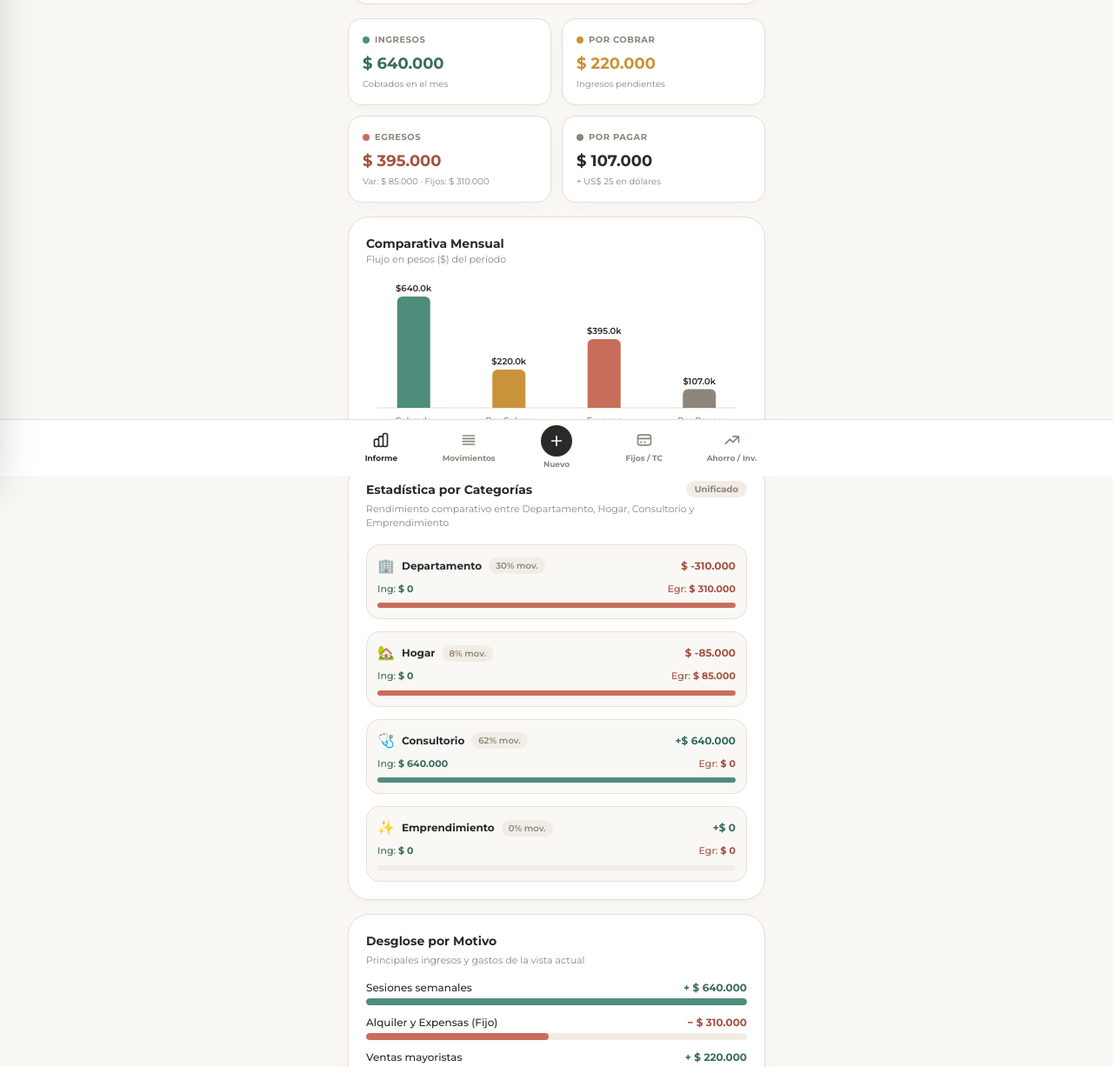
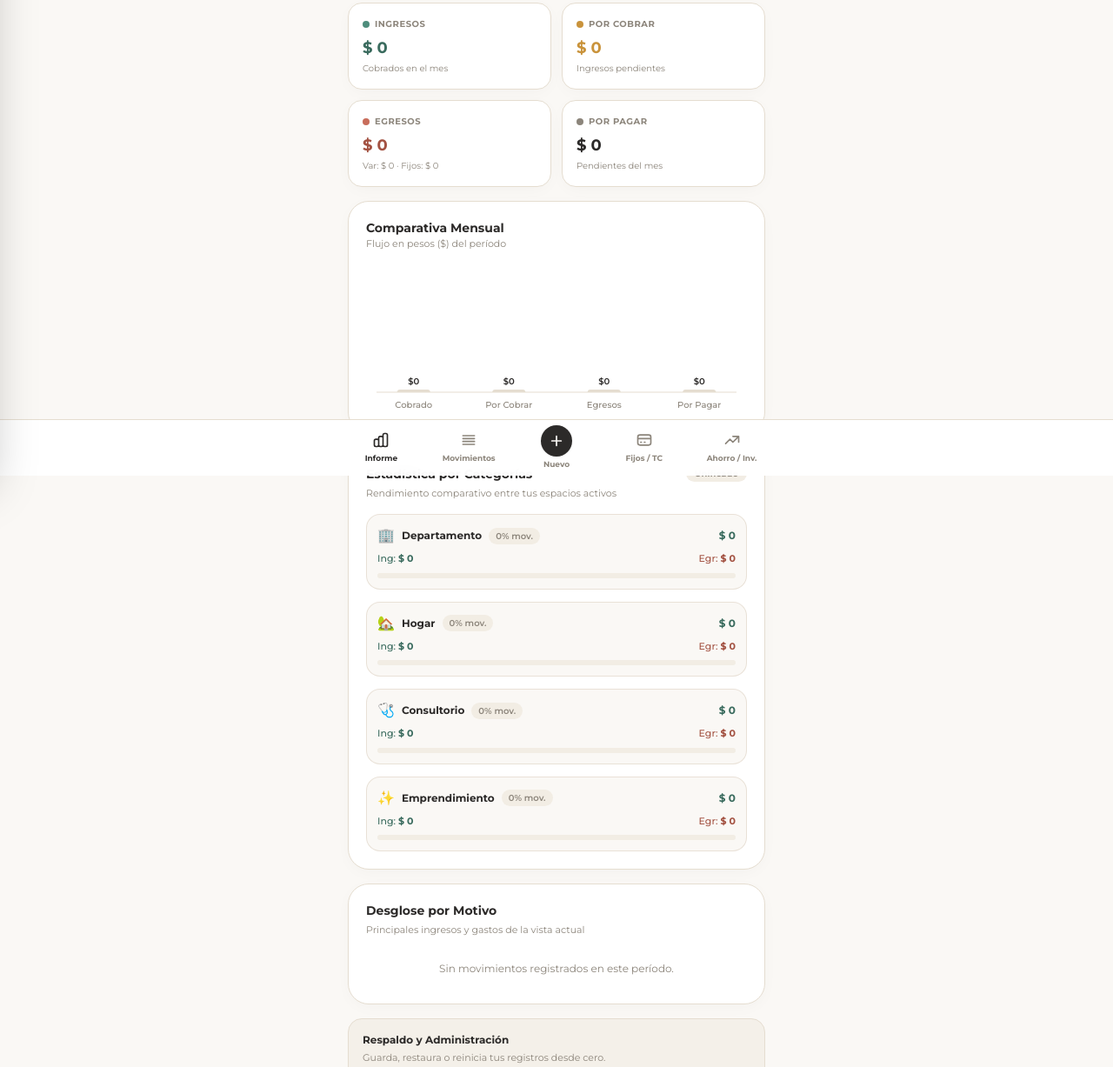
Before and after one commit to kinesiologarojoludmila-spec/Flow-finanzas, a plain HTML site: page index.html in a window 1280 px wide. Shown: the part 253-1480 px from the top of the page at 87% size. Drawn offline with nearby package versions, Linux system fonts and the light colour scheme.

Commit message:
add:valores a 0

```diff
--- a/index.html
+++ b/index.html
@@ -78,7 +78,6 @@
             box-shadow: 0 4px 20px -4px rgba(44, 42, 41, 0.04);
         }
 
-        /* Drawer lateral */
         #sideDrawerOverlay {
             transition: opacity 0.25s ease;
         }
@@ -124,9 +123,7 @@
                     <span class="text-[10px] font-bold uppercase tracking-widest text-piedra">Mis Categorías</span>
                     <span class="text-[10px] text-piedra">Toca ✎ para renombrar</span>
                 </div>
-                <div id="drawerCategoriesList" class="space-y-1.5">
-                    <!-- Dinámico -->
-                </div>
+                <div id="drawerCategoriesList" class="space-y-1.5"></div>
             </div>
 
             <!-- Crear Nueva Categoría -->
@@ -205,7 +202,6 @@
         <!-- Cabecera Superior -->
         <header class="sticky top-0 z-30 bg-crema/95 backdrop-blur-md border-b border-beige px-4 py-3.5">
             <div class="flex items-center justify-between gap-2">
-                <!-- Botón Menú Lateral + Marca Oink + Espacio Activo -->
                 <div class="flex items-center gap-2.5 min-w-0">
                     <button id="openDrawerBtn" aria-label="Abrir categorías" class="p-2 rounded-xl bg-arena border border-beige text-carbon hover:bg-beige transition active:scale-95 shrink-0">
                         <svg class="w-5 h-5" fill="none" stroke="currentColor" stroke-width="2.2" viewBox="0 0 24 24"><path stroke-linecap="round" stroke-linejoin="round" d="M4 6h16M4 12h12M4 18h16"/></svg>
@@ -284,7 +280,7 @@
                         <span class="text-[10px] font-bold text-piedra uppercase tracking-wider">Egresos</span>
                     </div>
                     <div id="totalExpensePaid" class="text-lg font-bold text-terracota-dark">$ 0</div>
-                    <span id="expenseBreakdownHint" class="text-[10px] text-piedra block mt-0.5">Var + Fijos/Cuotas</span>
+                    <span id="expenseBreakdownHint" class="text-[10px] text-piedra block mt-0.5">Var: $ 0 · Fijos: $ 0</span>
                 </div>
 
                 <div class="card-editorial rounded-2xl p-4">
@@ -316,10 +312,8 @@
                     <h2 class="text-sm font-bold text-carbon">Estadística por Categorías</h2>
                     <span class="text-[10px] font-bold bg-arena text-piedra px-2.5 py-0.5 rounded-full">Unificado</span>
                 </div>
-                <p class="text-[11px] text-piedra mb-4">Rendimiento comparativo entre Departamento, Hogar, Consultorio y Emprendimiento</p>
-                <div id="consolidatedCategoriesStats" class="space-y-3.5">
-                    <!-- Generado dinámicamente -->
-                </div>
+                <p class="text-[11px] text-piedra mb-4">Rendimiento comparativo entre tus espacios activos</p>
+                <div id="consolidatedCategoriesStats" class="space-y-3.5"></div>
             </section>
 
             <!-- Desglose por Motivo -->
@@ -329,10 +323,12 @@
                 <div id="reasonBreakdownList" class="space-y-3"></div>
             </section>
 
-            <!-- Respaldo JSON -->
-            <section class="bg-arena/70 border border-beige rounded-2xl p-4">
-                <h3 class="text-xs font-bold text-carbon mb-1">Respaldo de Datos Oink</h3>
-                <p class="text-[11px] text-piedra mb-3">Guarda o restaura toda tu información (categorías, cuotas, dólares e inversiones).</p>
+            <!-- Respaldo JSON y Reinicio -->
+            <section class="bg-arena/70 border border-beige rounded-2xl p-4 space-y-2.5">
+                <div>
+                    <h3 class="text-xs font-bold text-carbon mb-1">Respaldo y Administración</h3>
+                    <p class="text-[11px] text-piedra">Guarda, restaura o reinicia tus registros desde cero.</p>
+                </div>
                 <div class="flex gap-2">
                     <button id="exportJsonBtn" class="flex-1 bg-white border border-beige hover:bg-crema text-carbon text-xs font-semibold py-2.5 px-3 rounded-xl transition flex items-center justify-center gap-1.5">
                         Exportar JSON
@@ -342,6 +338,9 @@
                         <input type="file" id="importJsonInput" accept=".json" class="hidden">
                     </label>
                 </div>
+                <button id="hardResetBtn" class="w-full bg-terracota-light/70 hover:bg-terracota-light text-terracota-dark border border-terracota/20 text-[11px] font-bold py-2.5 rounded-xl transition">
+                    Reiniciar todos los datos a cero
+                </button>
             </section>
         </main>
 
@@ -401,9 +400,7 @@
                 <input type="hidden" id="fixedKind" value="regular">
 
                 <div class="grid grid-cols-2 gap-2.5">
-                    <select id="fixedCategory" class="bg-crema border border-beige rounded-xl px-3 py-2.5 text-xs font-semibold text-carbon">
-                        <!-- Opciones dinámicas de categorías -->
-                    </select>
+                    <select id="fixedCategory" class="bg-crema border border-beige rounded-xl px-3 py-2.5 text-xs font-semibold text-carbon"></select>
                     <select id="fixedCurrency" class="bg-crema border border-beige rounded-xl px-3 py-2.5 text-xs font-bold text-carbon">
                         <option value="ARS">En Pesos ($)</option>
                         <option value="USD">En Dólares (US$)</option>
@@ -561,9 +558,7 @@
                 <!-- Selector de Categoría / Espacio -->
                 <div>
                     <label for="movCategory" class="block text-[11px] font-semibold text-piedra uppercase tracking-wider mb-1.5">Categoría / Espacio</label>
-                    <select id="movCategory" required class="w-full bg-crema border border-beige rounded-2xl px-4 py-3 text-sm font-bold text-carbon">
-                        <!-- Dinámico -->
-                    </select>
+                    <select id="movCategory" required class="w-full bg-crema border border-beige rounded-2xl px-4 py-3 text-sm font-bold text-carbon"></select>
                 </div>
 
                 <!-- Monto -->
@@ -579,7 +574,7 @@
                 <!-- Motivo -->
                 <div>
                     <label for="movReason" class="block text-[11px] font-semibold text-piedra uppercase tracking-wider mb-1.5">Motivo o Concepto</label>
-                    <input type="text" id="movReason" placeholder="Ej. Consulta particular, Venta Piume, Expensas..." required
+                    <input type="text" id="movReason" placeholder="Ej. Consulta particular, Venta, Expensas..." required
                         class="w-full bg-crema border border-beige rounded-2xl px-4 py-3 text-sm font-medium text-carbon placeholder:text-piedra/60">
                     <div id="quickTags" class="flex flex-wrap gap-1.5 mt-2"></div>
                 </div>
@@ -644,22 +639,23 @@
         /**
          * ============================================================================
          * OINK · GESTIÓN FINANCIERA POR CATEGORÍAS, CUOTAS E INVERSIONES
+         * Inicia en cero para carga limpia y personalizada
          * ============================================================================
          */
-        const STORAGE_KEY = 'oink_finanzas_v2';
+        const STORAGE_KEY = 'oink_finanzas_clean_v1';
         const today = new Date();
 
         let state = {
             selectedYear: today.getFullYear(),
             selectedMonth: today.getMonth(), // 0 - 11
-            activeCategoryId: 'all', // 'all' o ID de categoría específica
+            activeCategoryId: 'all',
             currentFilter: 'all',
             categories: [],       // { id, name, icon }
-            movements: [],        // { id, categoryId, type: 'income'|'expense', amount, reason, date, status }
-            fixedTemplates: [],   // { id, categoryId, kind: 'regular'|'installment', currency: 'ARS'|'USD', name, amount, dueDay, startYear, startMonth, startInst, totalInst }
+            movements: [],        // { id, categoryId, type, amount, reason, date, status }
+            fixedTemplates: [],   // { id, categoryId, kind, currency, name, amount, dueDay, startYear, startMonth, startInst, totalInst }
             fixedPayments: {},    // { 'YYYY-MM': { [fixedId]: true } }
             usdPurchases: [],     // { id, qty, rate, totalArs, date, categoryId, linkedMovementId }
-            investments: []       // { id, name, currency: 'ARS'|'USD', capital, currentVal }
+            investments: []       // { id, name, currency, capital, currentVal }
         };
 
         const MONTH_NAMES = ['Enero','Febrero','Marzo','Abril','Mayo','Junio','Julio','Agosto','Septiembre','Octubre','Noviembre','Diciembre'];
@@ -727,7 +723,7 @@
             });
         }
 
-        // --- PERSISTENCIA ---
+        // --- PERSISTENCIA E INICIALIZACIÓN EN CERO ---
         function saveData() {
             localStorage.setItem(STORAGE_KEY, JSON.stringify({
                 categories: state.categories,
@@ -737,6 +733,26 @@
                 usdPurchases: state.usdPurchases,
                 investments: state.investments
             }));
+        }
+
+        function getDefaultCategories() {
+            return [
+                { id: 'cat_depto', name: 'Departamento', icon: '🏢' },
+                { id: 'cat_hogar', name: 'Hogar', icon: '🏡' },
+                { id: 'cat_consultorio', name: 'Consultorio', icon: '🩺' },
+                { id: 'cat_emprendimiento', name: 'Emprendimiento', icon: '✨' }
+            ];
+        }
+
+        function initializeEmptyState() {
+            state.activeCategoryId = 'all';
+            state.categories = getDefaultCategories();
+            state.movements = [];
+            state.fixedTemplates = [];
+            state.fixedPayments = {};
+            state.usdPurchases = [];
+            state.investments = [];
+            saveData();
         }
 
         function loadData() {
@@ -751,48 +767,14 @@
                     state.usdPurchases = p.usdPurchases || [];
                     state.investments = p.investments || [];
                 } else {
-                    seedInitialData();
+                    initializeEmptyState();
                 }
             } catch (e) {
-                state.categories = getDefaultCategories();
+                initializeEmptyState();
             }
         }
 
-        function getDefaultCategories() {
-            return [
-                { id: 'cat_depto', name: 'Departamento', icon: '🏢' },
-                { id: 'cat_hogar', name: 'Hogar', icon: '🏡' },
-                { id: 'cat_consultorio', name: 'Consultorio', icon: '🩺' },
-                { id: 'cat_emprendimiento', name: 'Emprendimiento', icon: '✨' }
-            ];
-        }
-
-        function seedInitialData() {
-            state.categories = getDefaultCategories();
-            const prefix = getTodayISO().slice(0, 8);
-            state.movements = [
-                { id: 'm1', categoryId: 'cat_consultorio', type: 'income', amount: 640000, reason: 'Sesiones semanales', date: prefix + '06', status: 'paid' },
-                { id: 'm2', categoryId: 'cat_emprendimiento', type: 'income', amount: 220000, reason: 'Ventas mayoristas', date: prefix + '10', status: 'pending' },
-                { id: 'm3', categoryId: 'cat_hogar', type: 'expense', amount: 85000, reason: 'Supermercado', date: prefix + '08', status: 'paid' }
-            ];
-            state.fixedTemplates = [
-                { id: 'f1', categoryId: 'cat_depto', kind: 'regular', currency: 'ARS', name: 'Alquiler y Expensas', amount: 310000, dueDay: 10 },
-                { id: 'f2', categoryId: 'cat_consultorio', kind: 'regular', currency: 'ARS', name: 'Internet + Luz Consultorio', amount: 42000, dueDay: 15 },
-                { id: 'f3', categoryId: 'cat_hogar', kind: 'installment', currency: 'ARS', name: 'Visa · Electrodoméstico', amount: 65000, dueDay: 18, startYear: state.selectedYear, startMonth: state.selectedMonth, startInst: 2, totalInst: 6 },
-                { id: 'f4', categoryId: 'cat_emprendimiento', kind: 'regular', currency: 'USD', name: 'Suscripción Software / Web', amount: 25, dueDay: 20 }
-            ];
-            state.fixedPayments[getPeriodKey()] = { 'f1': true };
-            state.usdPurchases = [
-                { id: 'u1', qty: 200, rate: 1170, totalArs: 234000, date: prefix + '05', categoryId: 'cat_consultorio', linkedMovementId: null }
-            ];
-            state.investments = [
-                { id: 'inv1', name: 'Fondo Común Money Market', currency: 'ARS', capital: 450000, currentVal: 472500 }
-            ];
-            saveData();
-        }
-
         // --- LÓGICA DE CUOTAS AUTOMÁTICAS MES A MES ---
-        // Calcula si un gasto fijo o cuota aplica al mes seleccionado y qué número de cuota corresponde
         function getFixedItemForPeriod(item, targetYear = state.selectedYear, targetMonth = state.selectedMonth) {
             if (item.kind !== 'installment') {
                 return { active: true, label: `Vence día ${item.dueDay}` };
@@ -813,7 +795,7 @@
             };
         }
 
-        // --- CÁLCULO ESTADÍSTICO (POR CATEGORÍA O CONSOLIDADO) ---
+        // --- CÁLCULO ESTADÍSTICO ---
         function computeStats(categoryFilterId = state.activeCategoryId) {
             const periodPrefix = getPeriodKey();
             const isAll = categoryFilterId === 'all';
@@ -840,7 +822,6 @@
                 reasonMap[key].total += amt;
             });
 
-            // Gastos fijos y tarjetas en cuotas activos en este período
             const paidMap = state.fixedPayments[periodPrefix] || {};
             let fixedPaidArs = 0, fixedPendingArs = 0;
             let fixedPaidUsd = 0, fixedPendingUsd = 0;
@@ -905,7 +886,6 @@
         }
 
         function renderCategoriesUI() {
-            // 1. Drawer list
             const drawerList = document.getElementById('drawerCategoriesList');
             const allBtn = document.getElementById('selectAllCategoriesBtn');
 
@@ -934,7 +914,6 @@
                 `;
             }).join('');
 
-            // 2. Header badge
             if (state.activeCategoryId === 'all') {
                 document.getElementById('activeCatBadgeIcon').textContent = '📊';
                 document.getElementById('activeCatBadgeName').textContent = 'Todas las categorías';
@@ -947,7 +926,6 @@
                 document.getElementById('bannerCatName').textContent = `${cat.icon} ${cat.name}`;
             }
 
-            // 3. Poblar los <select> de formularios (Nuevo movimiento, Fijos, Dólares)
             const optionsHTML = state.categories.map(c =>
                 `<option value="${c.id}">${c.icon} ${escapeHTML(c.name)}</option>`
             ).join('');
@@ -1018,7 +996,6 @@
             renderReasonBreakdown(stats);
         }
 
-        // Estadística Unificada de todas las categorías
         function renderConsolidatedCategories() {
             const container = document.getElementById('consolidatedCategoriesStats');
             const catSummaries = state.categories.map(cat => {
@@ -1026,10 +1003,10 @@
                 return { cat, ...s, volume: s.incomePaid + s.totalExpensePaid };
             });
 
-            const totalVolume = catSummaries.reduce((acc, item) => acc + item.volume, 0) || 1;
+            const totalVolume = catSummaries.reduce((acc, item) => acc + item.volume, 0);
 
             container.innerHTML = catSummaries.map(item => {
-                const sharePct = Math.round((item.volume / totalVolume) * 100);
+                const sharePct = totalVolume > 0 ? Math.round((item.volume / totalVolume) * 100) : 0;
                 const isPos = item.netBalance >= 0;
                 return `
                     <div onclick="selectCategory('${item.cat.id}')" class="p-3 rounded-2xl bg-crema border border-beige/80 hover:border-carbon/30 transition cursor-pointer">
@@ -1040,7 +1017,7 @@
                                 <span class="text-[10px] font-semibold text-piedra bg-arena px-2 py-0.5 rounded-full">${sharePct}% mov.</span>
                             </div>
                             <span class="text-xs font-bold ${isPos ? 'text-menta-dark' : 'text-terracota-dark'}">
-                                ${isPos ? '+' : ''}${formatMoney(item.netBalance)}
+                                ${item.netBalance > 0 ? '+' : ''}${formatMoney(item.netBalance)}
                             </span>
                         </div>
                         <div class="grid grid-cols-2 gap-2 text-[11px] mb-2">
@@ -1118,11 +1095,11 @@
 
             items.forEach((item, idx) => {
                 const cx = slotW * idx + slotW / 2;
-                const bh = Math.max(4, (item.value / maxVal) * chartH);
+                const bh = item.value > 0 ? Math.max(6, (item.value / maxVal) * chartH) : 3;
                 const x = cx - barW / 2;
                 const y = h - padB - bh;
 
-                ctx.fillStyle = item.color;
+                ctx.fillStyle = item.value > 0 ? item.color : '#E5DDD0';
                 ctx.beginPath();
                 ctx.roundRect ? ctx.roundRect(x, y, barW, bh, [6, 6, 0, 0]) : ctx.rect(x, y, barW, bh);
                 ctx.fill();
@@ -1152,7 +1129,7 @@
 
             const container = document.getElementById('movementsList');
             if (!list.length) {
-                container.innerHTML = `<div class="card-editorial rounded-2xl p-8 text-center text-xs text-piedra">No hay movimientos para mostrar aquí.</div>`;
+                container.innerHTML = `<div class="card-editorial rounded-2xl p-8 text-center text-xs text-piedra">No hay movimientos cargados en este período.</div>`;
                 return;
             }
 
@@ -1407,7 +1384,6 @@
         document.addEventListener('DOMContentLoaded', () => {
             loadData();
 
-            // Drawer lateral
             document.getElementById('openDrawerBtn').onclick = openDrawer;
             document.getElementById('headerCategoryPill').onclick = openDrawer;
             document.getElementById('closeDrawerBtn').onclick = closeDrawer;
@@ -1415,7 +1391,6 @@
             document.getElementById('selectAllCategoriesBtn').onclick = () => selectCategory('all');
             document.getElementById('resetToAllBtn').onclick = () => selectCategory('all');
 
-            // Crear categoría nueva
             document.getElementById('newCategoryForm').addEventListener('submit', e => {
                 e.preventDefault();
                 const name = document.getElementById('newCatName').value.trim();
@@ -1429,7 +1404,6 @@
                 showToast(`Espacio "${name}" creado`);
             });
 
-            // Renombrar categoría
             document.getElementById('cancelRenameBtn').onclick = () => {
                 document.getElementById('renameModal').classList.add('hidden');
             };
@@ -1446,12 +1420,10 @@
                 document.getElementById('renameModal').classList.add('hidden');
             };
 
-            // Navegación inferior
             document.querySelectorAll('.nav-btn').forEach(btn => {
                 btn.addEventListener('click', () => switchTab(btn.dataset.target));
             });
 
-            // Selector de mes
             document.getElementById('prevMonthBtn').onclick = () => {
                 state.selectedMonth--;
                 if (state.selectedMonth < 0) { state.selectedMonth = 11; state.selectedYear--; }
@@ -1463,7 +1435,6 @@
                 refreshAllViews();
             };
 
-            // Filtros movimientos
             document.querySelectorAll('.filter-chip').forEach(chip => {
                 chip.onclick = () => {
                     document.querySelectorAll('.filter-chip').forEach(c => {
@@ -1477,7 +1448,6 @@
                 };
             });
 
-            // Formulario Nuevo Movimiento
             const movDate = document.getElementById('movDate');
             movDate.value = getTodayISO();
 
@@ -1525,7 +1495,6 @@
                 switchTab('view-resumen');
             });
 
-            // Formulario Fijos y Cuotas Tarjeta
             const regBtn = document.getElementById('fixedKindRegularBtn');
             const instBtn = document.getElementById('fixedKindInstallmentBtn');
             const instFields = document.getElementById('installmentFields');
@@ -1590,7 +1559,6 @@
                 refreshAllViews();
             };
 
-            // Compra de Dólares (con cálculo en vivo y vínculo opcional a egreso)
             const usdDate = document.getElementById('usdDate');
             usdDate.value = getTodayISO();
             const updateUsdPreview = () => {
@@ -1635,7 +1603,6 @@
                 showToast(logExpense ? 'Dólares sumados y descontados en egresos' : 'Compra de dólares registrada');
             });
 
-            // Nueva Inversión
             document.getElementById('investmentForm').addEventListener('submit', e => {
                 e.preventDefault();
                 const name = document.getElementById('invName').value.trim();
@@ -1651,7 +1618,6 @@
                 showToast('Inversión agregada');
             });
 
-            // Copiar Informe
             document.getElementById('copyReportBtn').onclick = () => {
                 const stats = computeStats(state.activeCategoryId);
                 const scope = state.activeCategoryId === 'all' ? 'CONSOLIDADO' : getCategoryById(state.activeCategoryId).name.toUpperCase();
@@ -1673,7 +1639,6 @@
                 showToast('Informe copiado', '📋');
             };
 
-            // Exportar / Importar JSON
             document.getElementById('exportJsonBtn').onclick = () => {
                 const blob = new Blob([localStorage.getItem(STORAGE_KEY) || '{}'], { type: 'application/json' });
                 const a = document.createElement('a');
@@ -1703,6 +1668,13 @@
                 reader.readAsText(file);
             };
 
+            document.getElementById('hardResetBtn').onclick = async () => {
+                if (!(await showConfirm('Reiniciar todo a cero', 'Se borrarán todos los movimientos, fijos, cuotas, dólares e inversiones cargados.'))) return;
+                initializeEmptyState();
+                refreshAllViews();
+                showToast('Todos los valores reiniciados a cero');
+            };
+
             window.addEventListener('resize', () => {
                 if (document.getElementById('view-resumen').classList.contains('active')) {
                     drawComparisonChart(computeStats(state.activeCategoryId));
```
